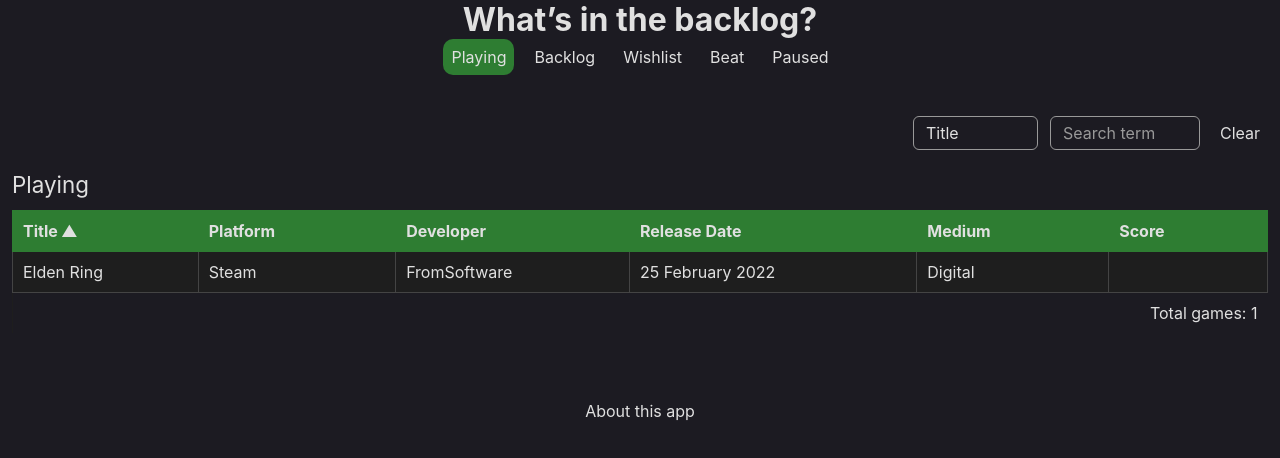
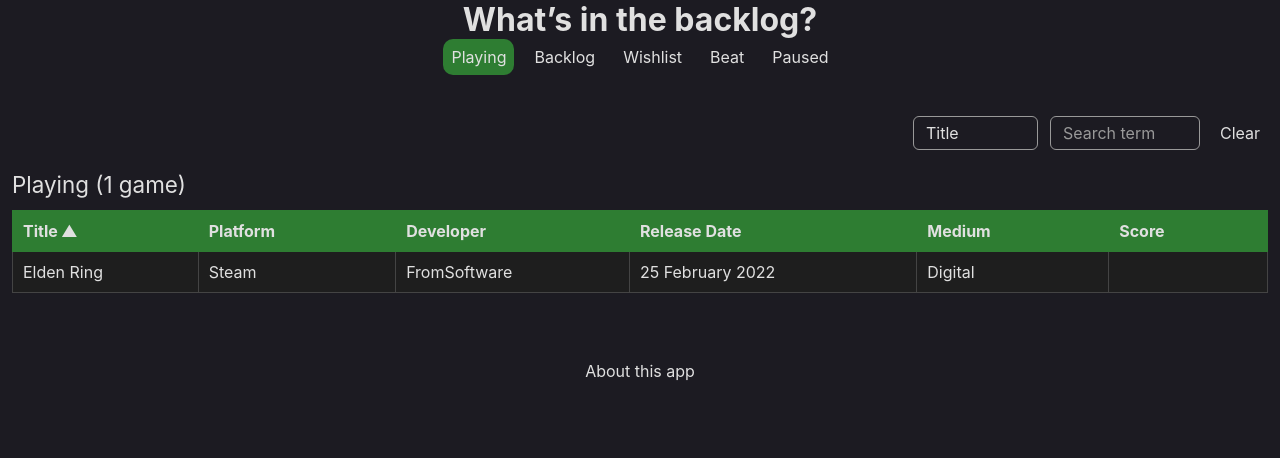
Before and after one commit to alexgibson/games, a React (Vite) app: page / in a window 1280 px wide. Shown: the top 458 px of the page. Built offline with nearby package versions, Linux system fonts and the light colour scheme.

Commit message:
Move total game count to table caption

```diff
--- a/src/css/styles.css
+++ b/src/css/styles.css
@@ -172,7 +172,7 @@ table {
   border-collapse: collapse;
   color: var(--color-body);
   font-size: var(--font-size-table);
-  margin: 0 auto;
+  margin: var(--margin-md) auto 0;
   width: 100%;
   z-index: 1;
 }
--- a/src/js/components/Table.tsx
+++ b/src/js/components/Table.tsx
@@ -14,7 +14,10 @@ const Table: React.FC<TableProps> = () => {
   return (
     <>
       <table id={`${gamesCtx.activeTabButton}-Table`} aria-live="polite">
-        <caption>{gamesCtx.activeTabButton}</caption>
+        <caption>
+          {gamesCtx.activeTabButton} ({gamesCtx.games.length}{" "}
+          {gamesCtx.games.length === 1 ? "game" : "games"})
+        </caption>
         <thead>
           <tr>
             {gameFieldNames.map((field) => (
@@ -35,11 +38,6 @@ const Table: React.FC<TableProps> = () => {
             <TableRow key={props.title} {...props} />
           ))}
         </tbody>
-        <tfoot>
-          <tr>
-            <td colSpan={6}>Total games: {gamesCtx.games.length}</td>
-          </tr>
-        </tfoot>
       </table>
     </>
   );
```
Also changed, not shown: 1 other file (tests, documents, lock files or other folders).
